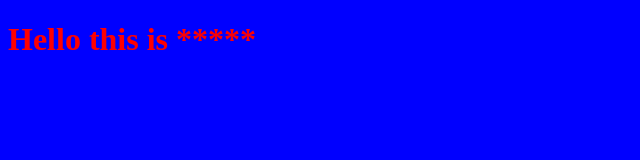
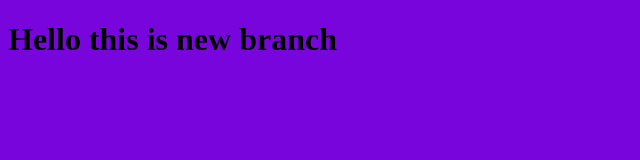
Before and after one commit to ngxi/myproject, a plain HTML site: page index.html in a window 1280 px wide. Shown: the whole page, without its empty margins (0-640 px from the left). Drawn offline with Linux system fonts and the light colour scheme.

Commit message:
Changing the style for title

```diff
--- a/index.html
+++ b/index.html
@@ -8,7 +8,7 @@
     <title>Document</title>
 </head>
 <body>
-    <h1>Hello this is ***** </h1>
+    <h1>Hello this is new branch </h1>
     <script src="app.js"> </script>
 </body>
 </html>
--- a/style.css
+++ b/style.css
@@ -1,7 +1,7 @@
 h1 {
-    color: red;
+    color: black;
 }
 
 body {
-    background-color: blue;
+    background-color: rgb(120, 6, 220);
 }
```
